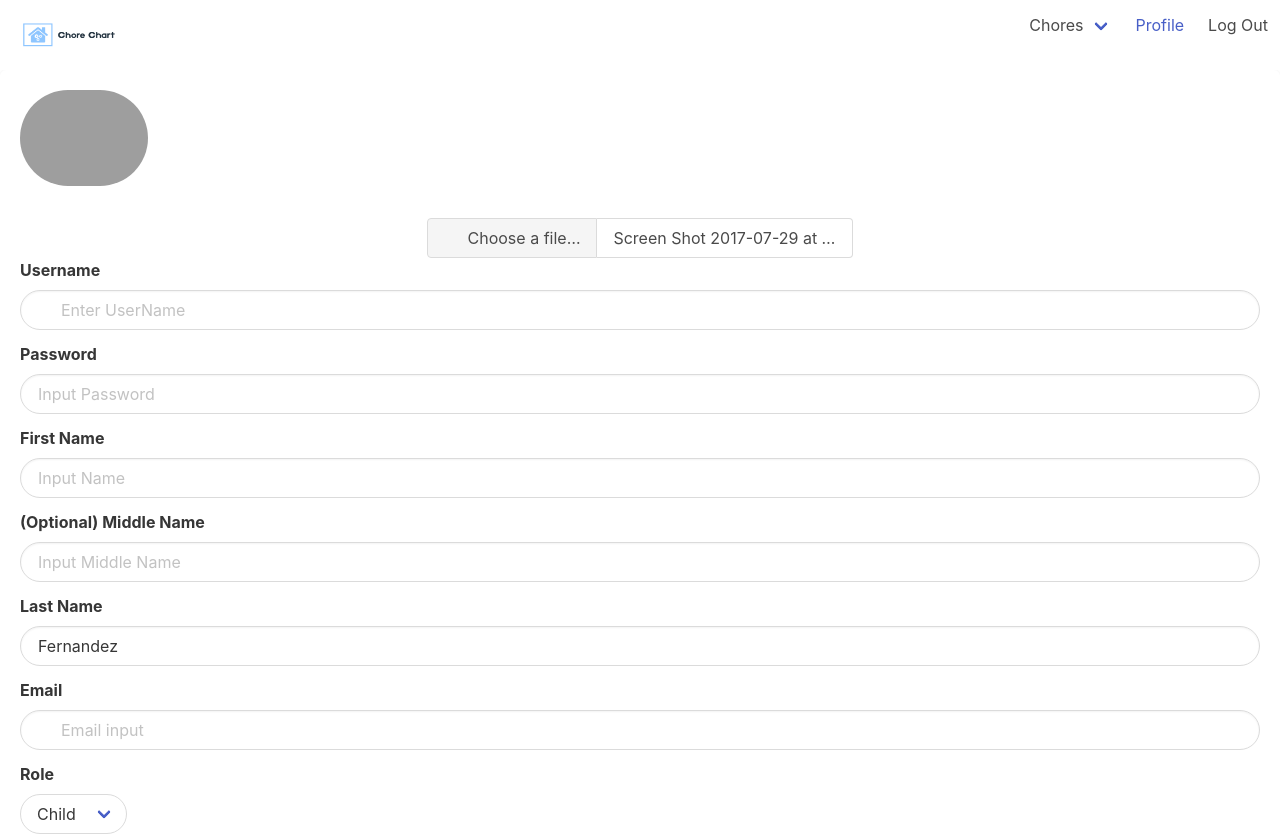
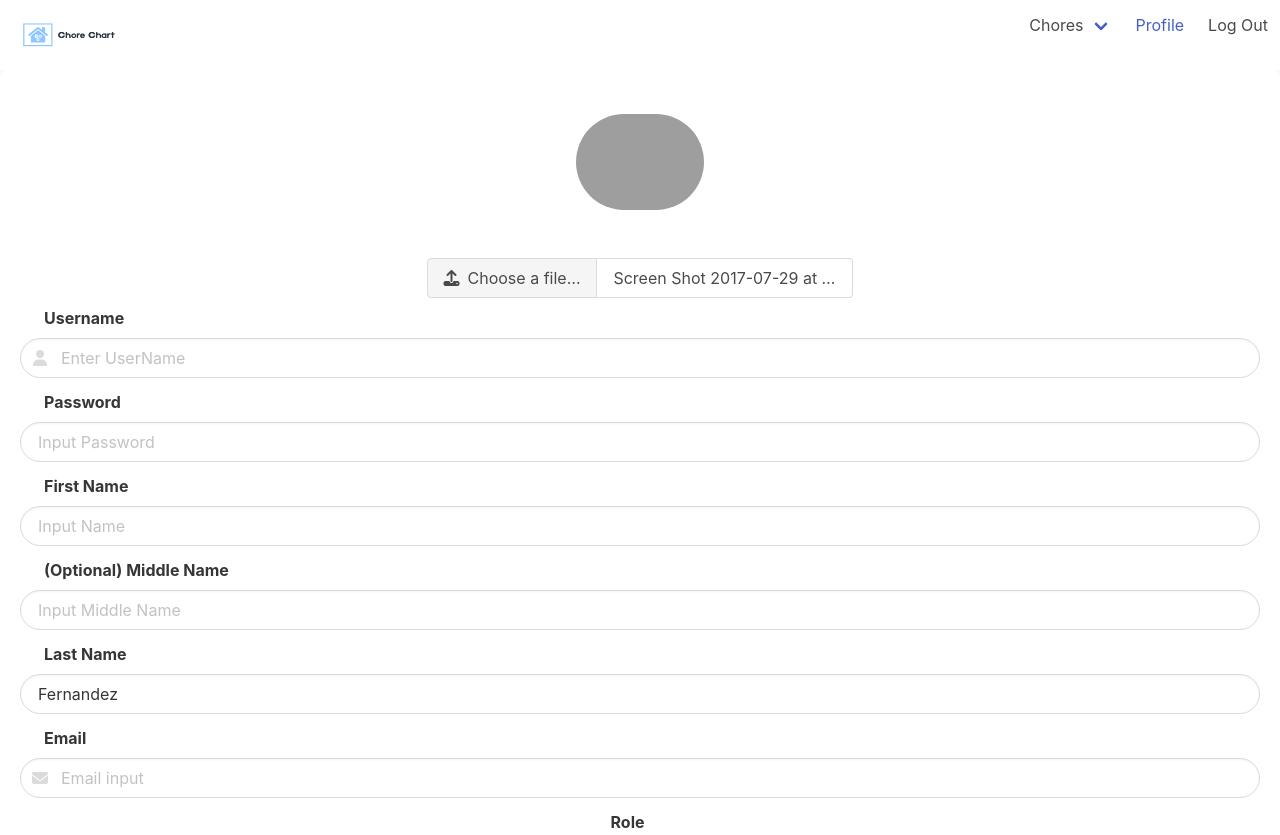
Before and after one commit to joseRFernandez/chore-chart, a Vue app: page /profile in a window 1280 px wide. Shown: the top 835 px of the page. Built offline with nearby package versions, Linux system fonts and the light colour scheme; no server answers; the database is empty; grey boxes are pictures that could not be loaded; what vue-sweetalert2 would draw is missing.

Commit message:
Revert "Revert "[profile] - create skeleton for profile page""

```diff
--- a/package.json
+++ b/package.json
@@ -9,6 +9,11 @@
     "lint": "vue-cli-service lint"
   },
   "dependencies": {
+    "@fortawesome/fontawesome-svg-core": "^6.1.1",
+    "@fortawesome/free-brands-svg-icons": "^6.1.1",
+    "@fortawesome/free-regular-svg-icons": "^6.1.1",
+    "@fortawesome/free-solid-svg-icons": "^6.1.1",
+    "@fortawesome/vue-fontawesome": "^3.0.1",
     "core-js": "^3.8.3",
     "firebase": "^9.9.0",
     "register-service-worker": "^1.7.2",
--- a/public/index.html
+++ b/public/index.html
@@ -5,6 +5,10 @@
     <meta http-equiv="X-UA-Compatible" content="IE=edge" />
     <meta name="viewport" content="width=device-width,initial-scale=1.0" />
     <link rel="icon" href="<%= BASE_URL %>favicon.ico" />
+    <script
+      src="https://kit.fontawesome.com/bea6d885e9.js"
+      crossorigin="anonymous"
+    ></script>
     <title><%= htmlWebpackPlugin.options.title %></title>
   </head>
   <body>
--- /dev/null
+++ b/src/sass/app.scss
@@ -0,0 +1,4 @@
+.app {
+  background-color: $soft-white;
+  height: 100vh;
+}
--- a/src/sass/myStyles.scss
+++ b/src/sass/myStyles.scss
@@ -4,4 +4,6 @@
 @import "./variables/myBreakpoints.scss";
 
 //component styles
+@import "./app.scss";
 @import "./theNavbar.scss";
+@import "./theProfilePage.scss";
--- a/src/sass/theNavbar.scss
+++ b/src/sass/theNavbar.scss
@@ -1,5 +1,6 @@
 .navbar-brand {
   height: $nav-height;
+  align-items: center;
 
   .nav-logo {
     width: 112px;
--- /dev/null
+++ b/src/sass/theProfilePage.scss
@@ -0,0 +1,25 @@
+.the-profile-page {
+  height: 100%;
+
+  .profile-form {
+    display: flex;
+    flex-direction: column;
+    align-items: stretch;
+
+    .profile-selector-wrapper {
+      margin: 0.5rem;
+
+      figure {
+        margin: 1rem auto;
+      }
+    }
+
+    .label {
+      padding-left: 1.5rem;
+    }
+
+    .selection-buttons {
+      margin: 0 auto;
+    }
+  }
+}
--- a/src/sass/variables/myColors.scss
+++ b/src/sass/variables/myColors.scss
@@ -3,3 +3,4 @@ $primary-blue: #9adcff;
 $primary-yellow: #fff89a;
 $primary-peach: #ffb2a6;
 $primary-pink: #ff8aae;
+$soft-white: #FBFAF5;
```
Also changed, not shown: 1 other file (tests, documents, lock files or other folders).
